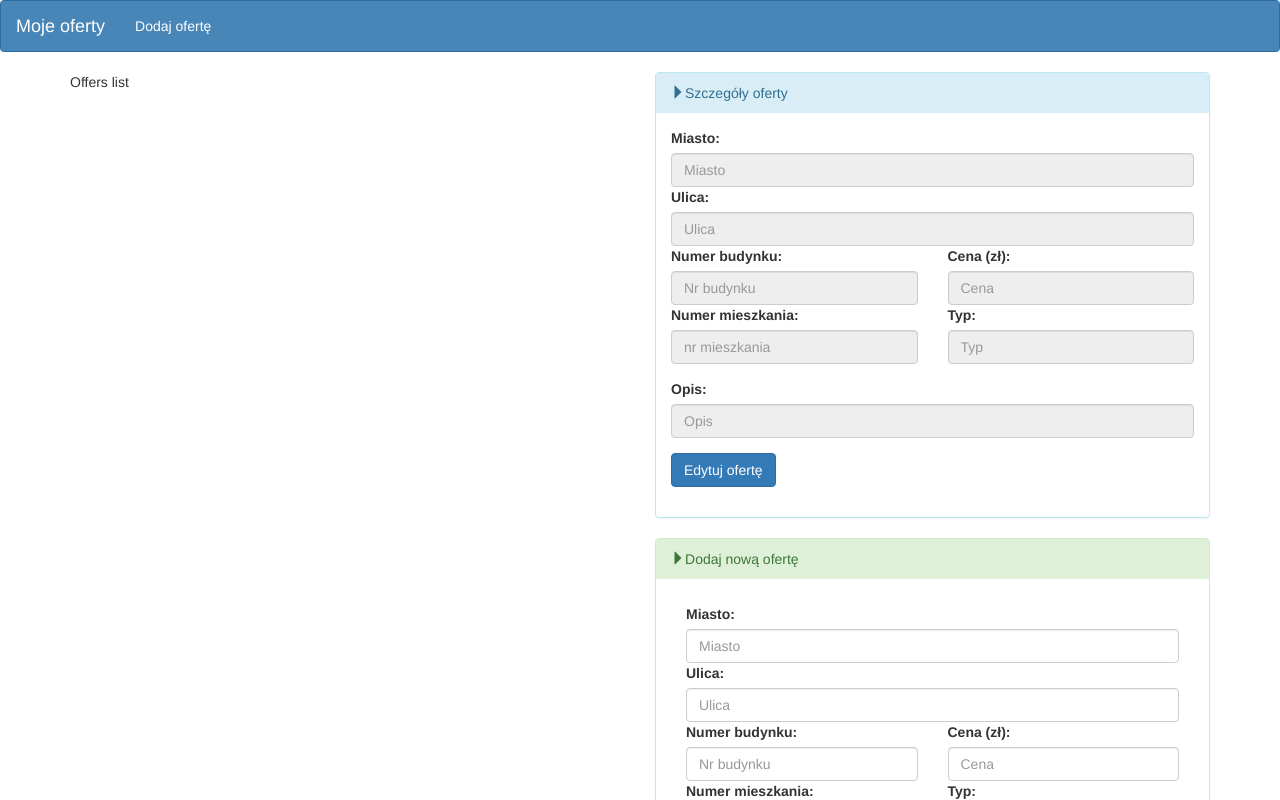
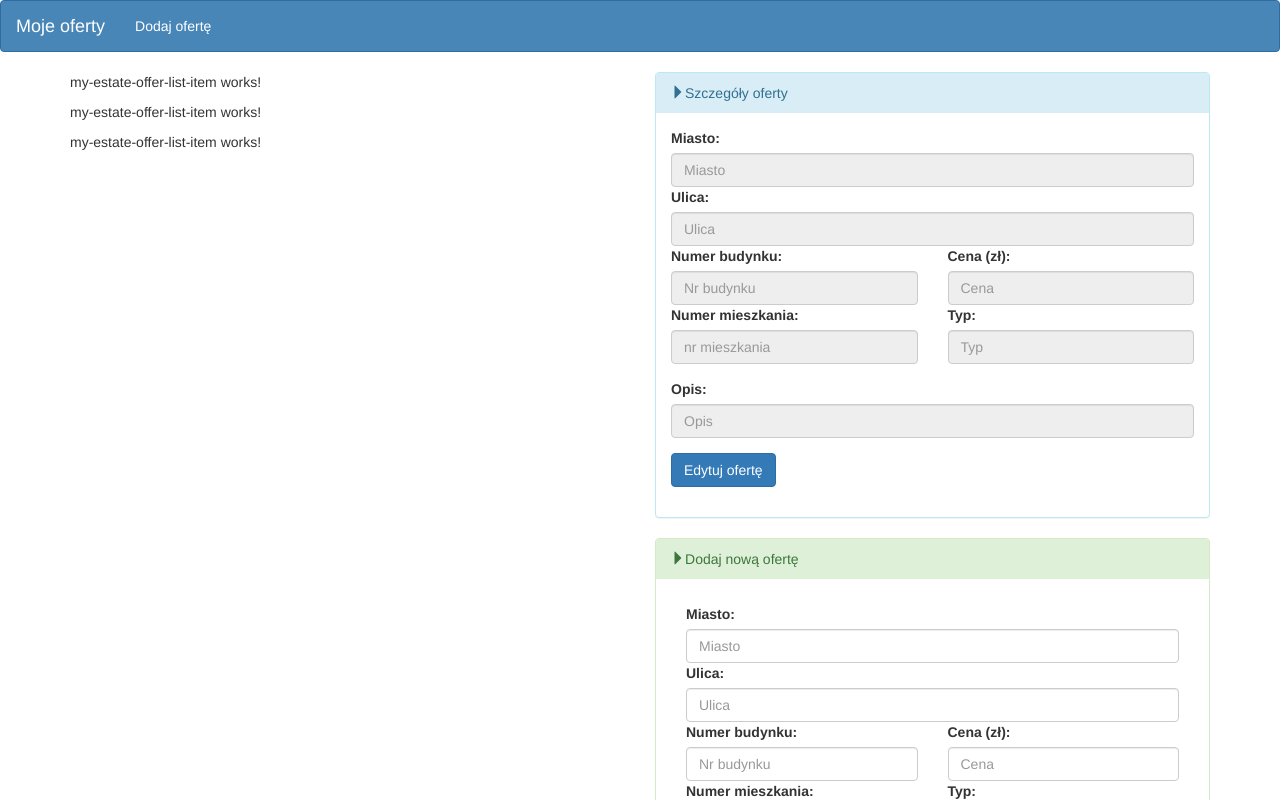
Before and after one commit to Cutter72/recruitment-task-01, an Angular app: page / in a window 1280 px wide. Shown: the top 800 px of the page. Built offline with nearby package versions, Linux system fonts and the light colour scheme.

Commit message:
offer list item created

```diff
--- a/src/app/app.module.ts
+++ b/src/app/app.module.ts
@@ -8,6 +8,7 @@ import {FormsModule} from '@angular/forms';
 import {HttpClientModule} from '@angular/common/http';
 import { MyEstateOffersListComponent } from './my-estate-offers-list/my-estate-offers-list.component';
 import { EstateOfferDetailsComponent } from './estate-offer-details/estate-offer-details.component';
+import { MyEstateOfferListItemComponent } from './my-estate-offers-list/my-estate-offer-list-item/my-estate-offer-list-item.component';
 
 @NgModule({
   declarations: [
@@ -15,7 +16,8 @@ import { EstateOfferDetailsComponent } from './estate-offer-details/estate-offer
     HeaderComponent,
     NewEstateOfferFormComponent,
     MyEstateOffersListComponent,
-    EstateOfferDetailsComponent
+    EstateOfferDetailsComponent,
+    MyEstateOfferListItemComponent
   ],
   imports: [
     BrowserModule,
--- /dev/null
+++ b/src/app/my-estate-offers-list/my-estate-offer-list-item/my-estate-offer-list-item.component.html
@@ -0,0 +1 @@
+<p>my-estate-offer-list-item works!</p>
--- /dev/null
+++ b/src/app/my-estate-offers-list/my-estate-offer-list-item/my-estate-offer-list-item.component.ts
@@ -0,0 +1,15 @@
+import { Component, OnInit } from '@angular/core';
+
+@Component({
+  selector: 'app-my-estate-offer-list-item',
+  templateUrl: './my-estate-offer-list-item.component.html',
+  styleUrls: ['./my-estate-offer-list-item.component.css']
+})
+export class MyEstateOfferListItemComponent implements OnInit {
+
+  constructor() { }
+
+  ngOnInit() {
+  }
+
+}
--- a/src/app/my-estate-offers-list/my-estate-offers-list.component.html
+++ b/src/app/my-estate-offers-list/my-estate-offers-list.component.html
@@ -1,5 +1,7 @@
 <div class="row">
-  <div class="col-md-12 form-group">
-    <p>Offers list</p>
+  <div class="col-md-12">
+    <app-my-estate-offer-list-item></app-my-estate-offer-list-item>
+    <app-my-estate-offer-list-item></app-my-estate-offer-list-item>
+    <app-my-estate-offer-list-item></app-my-estate-offer-list-item>
   </div>
 </div>
```
Also changed, not shown: src/app/my-estate-offers-list/my-estate-offer-list-item/my-estate-offer-list-item.component.css (added), 1 other file (tests, documents, lock files or other folders).
